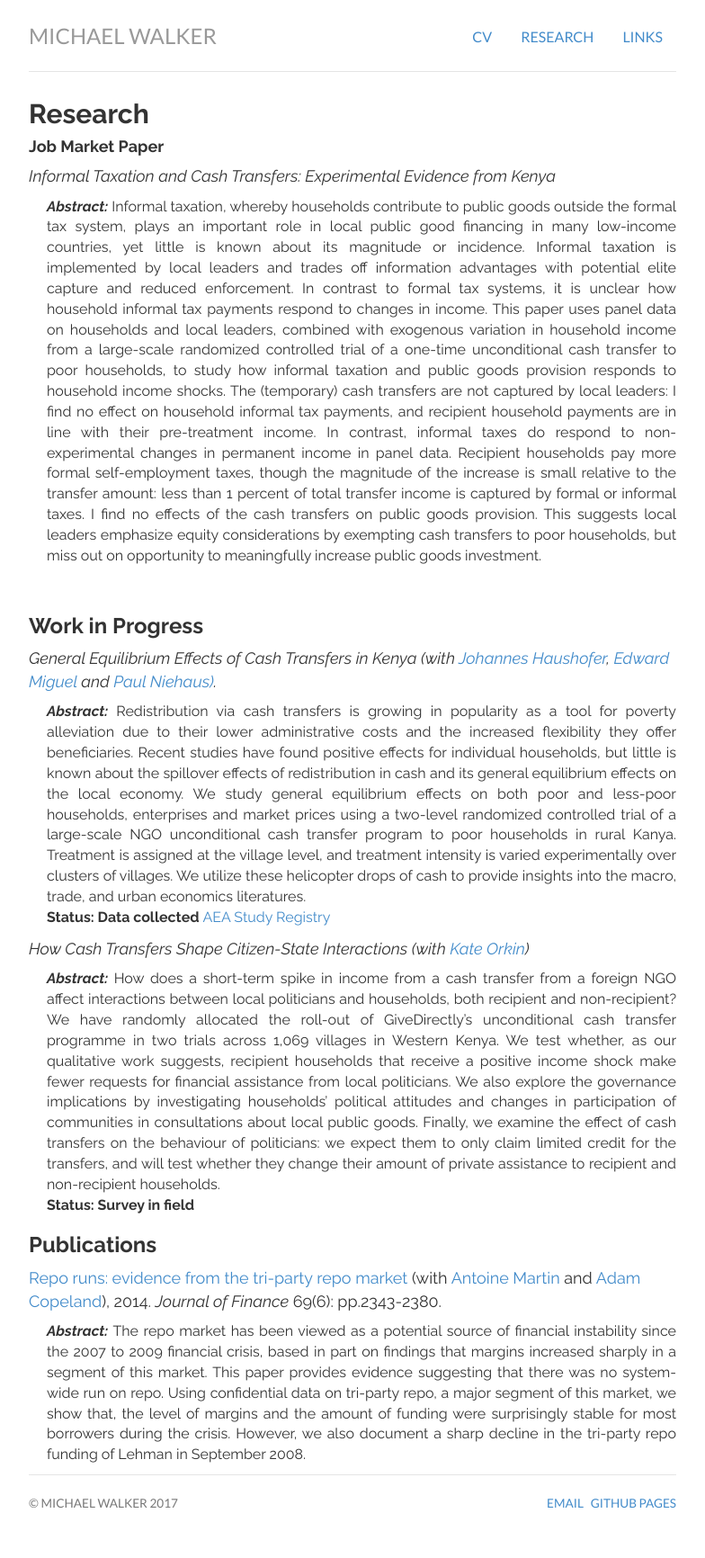
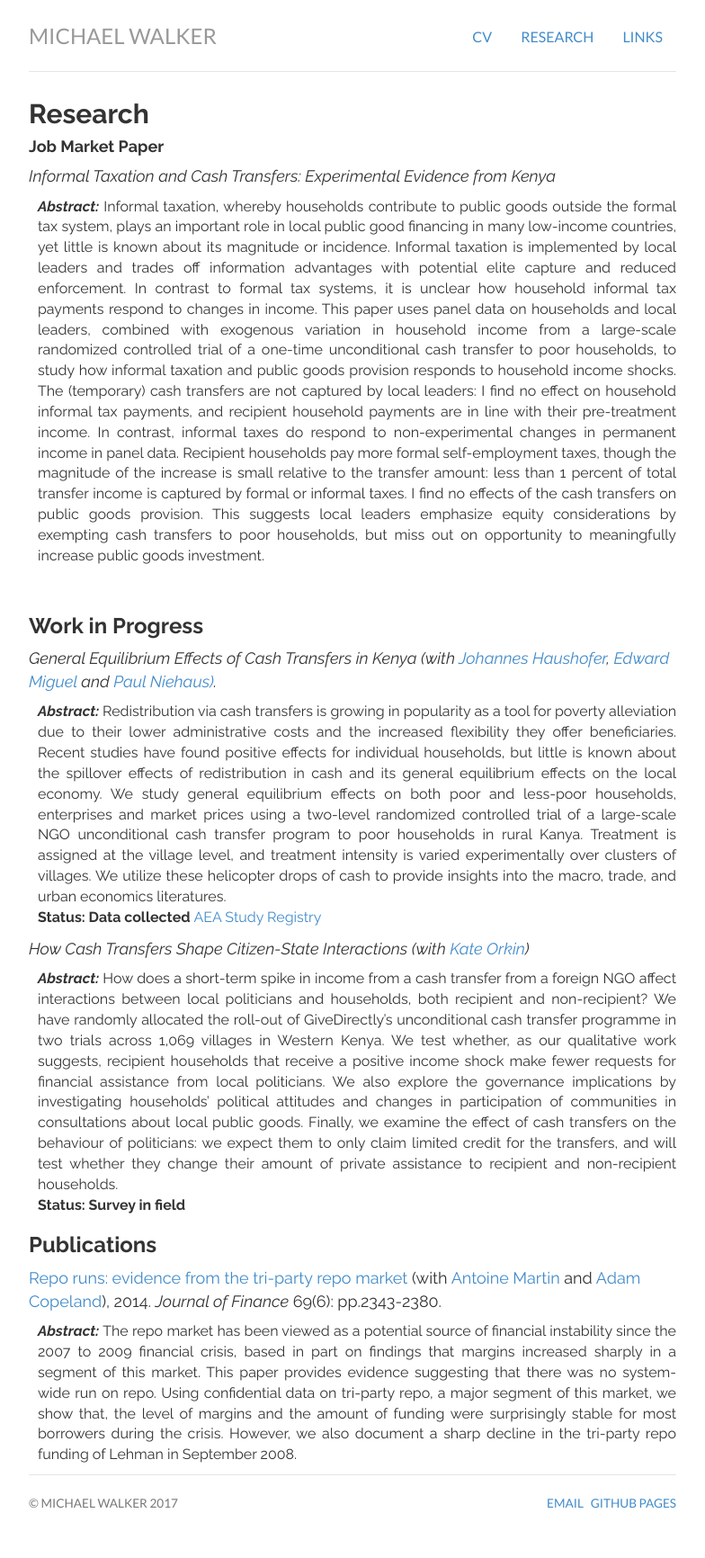
Before and after one commit to mwwalker/mwwalker.github.io, a Jekyll site: the page built from research/index.html, in a window 1280 px wide. Shown: the whole page at 90% size, without its empty margins (248-1032 px from the left). Built offline with Jekyll 4.4.1, drawn with Linux system fonts in a browser that asks for light colours; nearby versions of some CDN libraries; library files that are not in the unit come from our copies.

Commit message:
Closing out current dev branch changes

```diff
--- a/_includes/head.html
+++ b/_includes/head.html
@@ -12,6 +12,7 @@
 	<link href="/css/jumbotron-narrow.css" rel="stylesheet">
 	<link href="/css/style.css" rel="stylesheet">
 
+
 	<!-- HTML5 shim and Respond.js IE8 support of HTML5 elements and media queries -->
 	<!--[if lt IE 9]>
   <script src="../../assets/js/html5shiv.js"></script>
--- a/css/style.css
+++ b/css/style.css
@@ -96,4 +96,4 @@ pre.prettyprint { padding: 10px !important; margin: 40px; font-size: 12px;}
 
 
 /* Abstract style */
-.tab { margin-left: 20px; }
+.tab { margin-left: 10px; }
```
